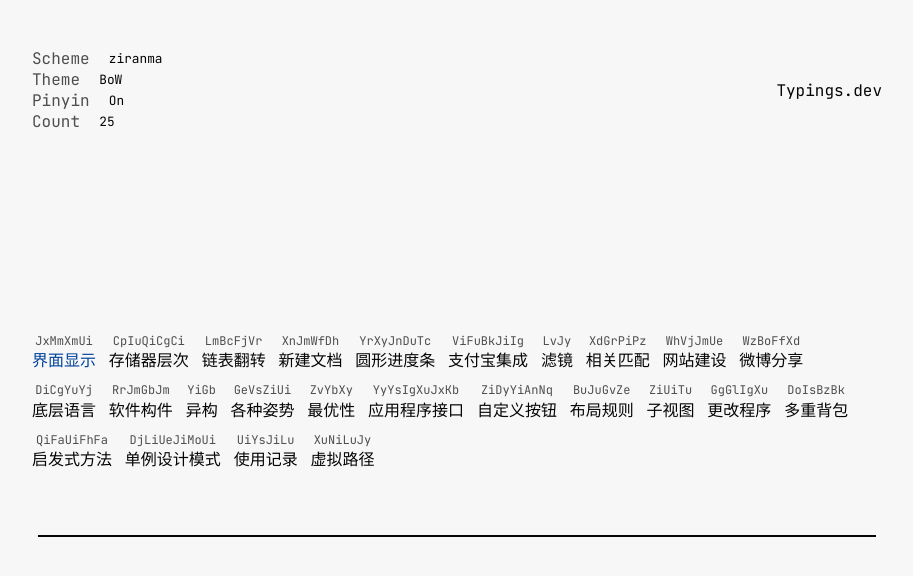
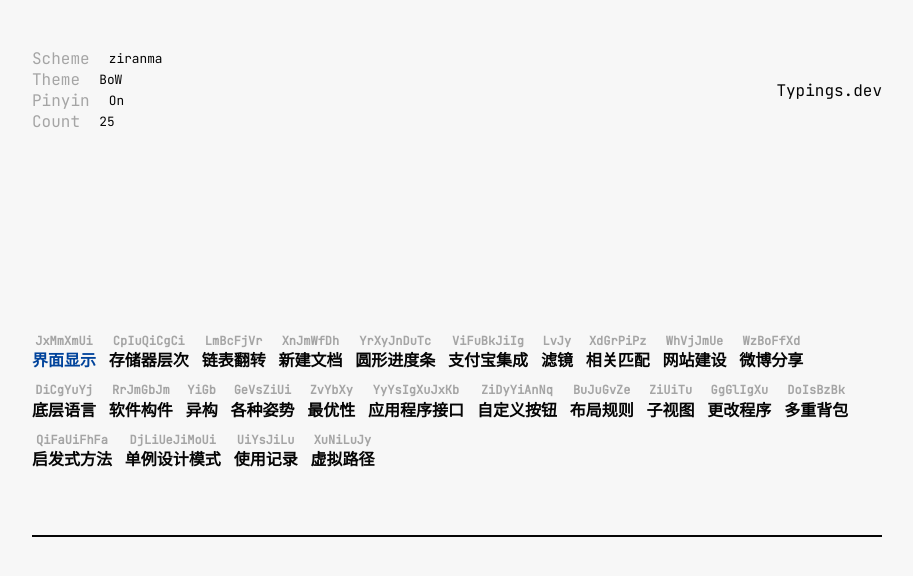
Before and after one commit to George-Miao/typings.dev, a Vue app: page /#/ in a window 1280 px wide. Shown: the top 576 px of the page, without its empty margins (183-1096 px from the left). Built offline with nearby package versions, Linux system fonts and the light colour scheme.

Commit message:
✨feat: Add pause message

```diff
--- a/src/components/Meta.vue
+++ b/src/components/Meta.vue
@@ -106,7 +106,6 @@
       font-size: 2.3rem;
     }
     &.transparent {
-      opacity: 0;
       position: relative;
       transform: translateY(-40px);
       & ~ .home {
--- a/src/components/Panel.vue
+++ b/src/components/Panel.vue
@@ -1,10 +1,6 @@
 <template>
   <div id="panel">
-    <word-list
-      :table="table"
-      :currentIndex="currentIndex"
-      :class="{blur: [GlobalStatus.Suspended, GlobalStatus.Ended].includes(globalStore.status) }"
-    />
+    <word-list :table="table" :currentIndex="currentIndex" />
     <div id="input-area">
       <input
         v-model="inputStr"
@@ -124,7 +120,6 @@
     justify-content: space-between;
     input {
       flex: auto;
-      margin: 0 0.4rem;
       padding: 0.4rem 0;
       font-size: 1.2rem;
       font-family: 'JetBrains Mono', monospace;
--- a/src/components/WordList.vue
+++ b/src/components/WordList.vue
@@ -1,5 +1,17 @@
 <template>
   <div id="word-list-container">
+    <div
+      id="continue-button"
+      :class="{transparent: global.status !== GlobalStatus.Suspended}"
+      class="no-select"
+    >
+      <a>Refocus to continue</a>
+    </div>
+
+    <div
+      id="word-list-item-container"
+      :class="{blur: [GlobalStatus.Suspended, GlobalStatus.Ended].includes(global.status) }"
+    >
       <div
         v-for="(item, index) in currentPage"
         :key="item.word"
@@ -21,14 +33,16 @@
         {{ item.word }}
       </div>
     </div>
+  </div>
 </template>
 
 <script lang="ts">
   import { defineComponent, computed, ref, PropType, inject } from 'vue'
   import { WordStatus } from '@/types'
+  import { GlobalStatus } from '@/constants'
   import { translatePinyin } from '@/utils/pinyin'
   import { TableType } from './Panel.vue'
-  import { ConfigStore } from './Config.vue'
+  import { ConfigStore, GlobalStore } from './Config.vue'
 
   export default defineComponent({
     props: {
@@ -36,6 +50,7 @@
       currentIndex: { type: Number, default: 0 },
     },
     setup(props) {
+      const global = inject('global') as GlobalStore
       const config = computed(() => (inject('config') as ConfigStore).getState())
       const itemRefs = ref([] as Array<HTMLElement>)
       const pushRef = (el: any) => itemRefs.value.push(el)
@@ -52,6 +67,8 @@
 
       return {
         config,
+        global,
+        GlobalStatus,
         WordStatus,
         current,
         currentPage,
@@ -63,6 +80,40 @@
 </script>
 
 <style lang="less">
+  @offset: 3px;
+  @radius: 15px;
+  #continue-button {
+    position: absolute;
+    top: 0;
+    bottom: 0;
+    left: 0;
+    right: 0;
+    display: flex;
+    align-items: center;
+    justify-content: center;
+    div {
+      svg {
+        position: relative;
+        color: var(--major);
+        border-radius: 50%;
+        border: 1.9px solid var(--major);
+        padding: @radius @radius - @offset @radius @radius + @offset;
+        z-index: 10;
+        cursor: pointer;
+        &:hover {
+          background: var(--major);
+          opacity: 0.7;
+          color: var(--bg);
+        }
+      }
+    }
+    a {
+      color: var(--major);
+      z-index: 10;
+      margin: 2rem;
+      font-size: 1.4rem;
+    }
+  }
   .fade-pinyin-enter-active {
     animation: pinyin-fade-in 0.5s;
     animation-timing-function: ease;
@@ -91,11 +142,15 @@
     }
   }
   #word-list-container {
-    box-sizing: border-box;
+    position: relative;
+  }
+
+  #word-list-item-container {
     display: flex;
     flex-flow: row wrap;
     align-content: flex-start;
     overflow: hidden;
+    position: relative;
   }
 
   .word-list-item {
@@ -108,6 +163,7 @@
     justify-content: center;
     align-items: center;
     position: relative;
+    font-weight: 700;
     /* font-size: 1.2rem; */
     .pinyin {
       position: relative;
--- a/src/style/index.less
+++ b/src/style/index.less
@@ -60,5 +60,11 @@ main {
   user-select: none;
 }
 .blur {
-  filter: blur(1px);
+  filter: blur(4px);
 }
+.transparent {
+  opacity: 0;
+}
+.pointer {
+  cursor: pointer;
+}
--- a/src/style/themes.css
+++ b/src/style/themes.css
@@ -5,7 +5,7 @@
   --bg: #f7f7f7;
   --major: #050505;
   --input: #f7f7f7;
-  --sub: #4e4e4e;
+  --sub: #a5a5a5;
   --correct: #050505;
   --wrong: #a8a7a7;
   --highlight: #00439b;
--- a/src/style/themes.less
+++ b/src/style/themes.less
@@ -15,15 +15,13 @@
     --bg: @white;
     --major: @black;
     --input: @white;
-    --sub: rgb(78, 78, 78);
+    --sub: rgb(165, 165, 165);
     --correct: @black;
     --wrong: rgb(168, 167, 167);
     --highlight: rgb(0, 67, 155);
     #input-area {
       input {
         color: var(--major);
-        // border: 1.35px solid var(--major);
-        // background: var(--input);
       }
     }
   }
```
Also changed, not shown: src/components/Nav.vue (deleted, +0 -32 lines), src/style/index.css (+7 -1 lines). Lines whose indentation alone changed are shown as unchanged.
